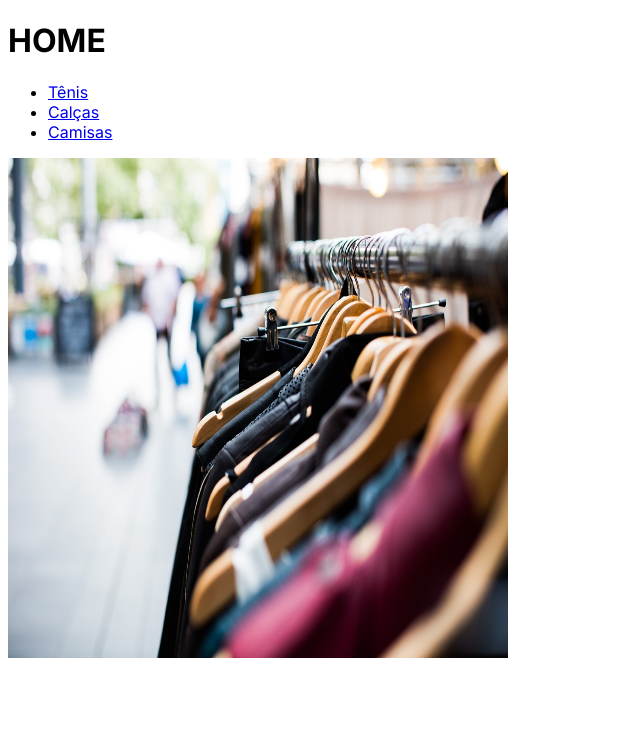
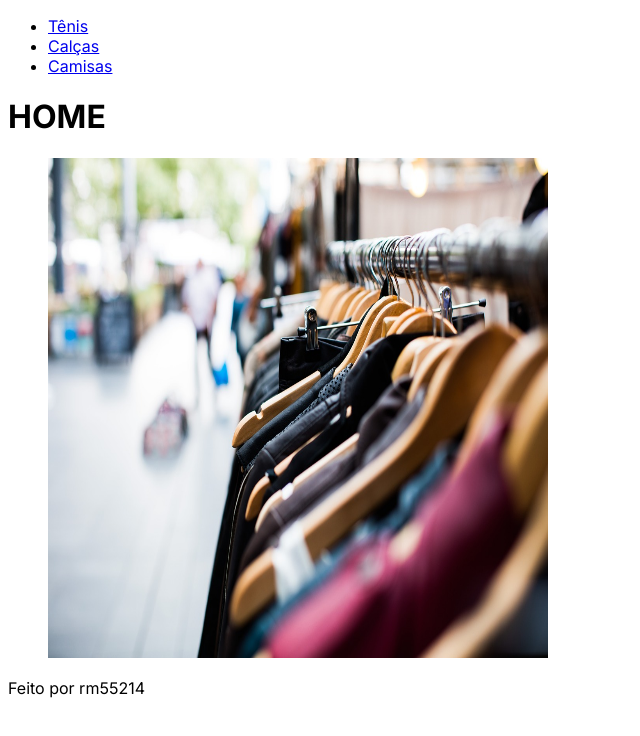
Before and after one commit to CarlosEduardo7700/loja-spa-1tdspv, a Next.js app: page / in a window 1280 px wide. Shown: the top 736 px of the page, without its empty margins (0-640 px from the left). Built offline with nearby package versions, Linux system fonts and the light colour scheme.

Commit message:
Layout local + Layout root + Layout composto

```diff
--- a/src/app/layout.jsx
+++ b/src/app/layout.jsx
@@ -1,17 +1,23 @@
 import './globals.css'
 import { Inter } from 'next/font/google'
+import Cabecalho from '@/components/Cabecalho/Cabecalho'
+import Rodape from '@/components/Rodape/Rodape'
 
 const inter = Inter({ subsets: ['latin'] })
 
 export const metadata = {
-  title: 'Create Next App',
-  description: 'Generated by create next app',
+  title: 'Entrega 4',
+  description: 'Generated by 1TDSPV',
 }
 
 export default function RootLayout({ children }) {
   return (
-    <html lang="en">
-      <body className={inter.className}>{children}</body>
+    <html lang="pt-br">
+      <body className={inter.className}>
+        <Cabecalho/>
+        {children}
+        <Rodape/>
+      </body>
     </html>
   )
 }
--- a/src/app/page.jsx
+++ b/src/app/page.jsx
@@ -1,4 +1,4 @@
-import Link from "next/link"
+
 import Image from 'next/image'
 
 export default function Home() {
@@ -7,17 +7,15 @@
       <h1>HOME</h1>
 
       <div>
-        <ul>
-          <li><Link href="/produtos/tenis">Tênis</Link></li>
-          <li><Link href="/produtos/calcas">Calças</Link></li>
-          <li><Link href="/produtos/camisas">Camisas</Link></li>
-        </ul>
+        <figure>
+          <Image src="/home.jpg"
+              width={500}
+              height={500}
+              alt="Home"/>
+        </figure>
       </div>
 
-      <Image src="/home.jpg"
-            width={500}
-            height={500}
-            alt="Home"/>
+
 
     </>
   )
--- /dev/null
+++ b/src/app/produtos/calcas/layout.jsx
@@ -0,0 +1,8 @@
+export default function CalcaLayout({ children }) {
+  return (
+    <div>
+      <h1>Minhas Calças</h1>
+      {children}
+    </div>
+  )
+}
--- /dev/null
+++ b/src/app/produtos/camisas/layout.js
@@ -0,0 +1,12 @@
+export const metadata = {
+  title: 'Next.js',
+  description: 'Generated by Next.js',
+}
+
+export default function RootLayout({ children }) {
+ return (
+    <html lang="en">
+      <body>{children}</body>
+    </html>
+  )
+}
--- /dev/null
+++ b/src/app/produtos/tenis/layout.js
@@ -0,0 +1,12 @@
+export const metadata = {
+  title: 'Next.js',
+  description: 'Generated by Next.js',
+}
+
+export default function RootLayout({ children }) {
+ return (
+    <html lang="en">
+      <body>{children}</body>
+    </html>
+  )
+}
--- /dev/null
+++ b/src/components/Cabecalho/Cabecalho.jsx
@@ -0,0 +1,14 @@
+import React from 'react'
+import Link from 'next/link'
+
+export default function Cabecalho() {
+  return (
+    <header>
+      <ul>
+          <li><Link href="/produtos/tenis">Tênis</Link></li>
+          <li><Link href="/produtos/calcas">Calças</Link></li>
+          <li><Link href="/produtos/camisas">Camisas</Link></li>
+      </ul>
+    </header>
+  )
+}
--- /dev/null
+++ b/src/components/Rodape/Rodape.jsx
@@ -0,0 +1,9 @@
+import React from 'react'
+
+export default function Rodape() {
+  return (
+    <footer>
+        <p>Feito por rm55214</p>
+    </footer>
+  )
+}
```
